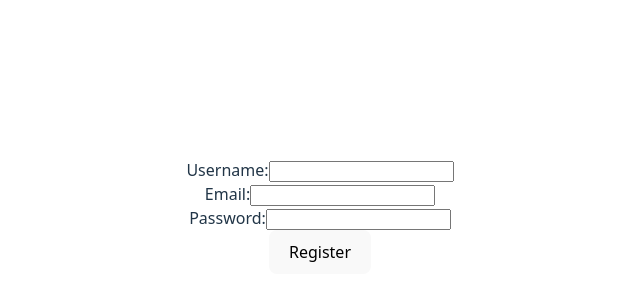
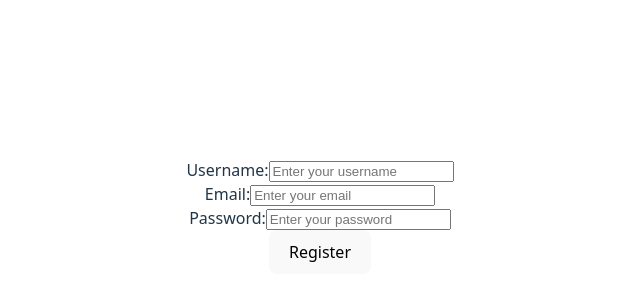
Before and after one commit to Judiedesigns/alx-fe-reactjs, a React (Vite) app in the folder form-handling-react/: page / in a window 1280 px wide. Shown: the part 184-484 px from the top of the page, without its empty margins (320-960 px from the left). Built offline with nearby package versions, Linux system fonts and the light colour scheme.

Commit message:
updated state management

```diff
--- a/form-handling-react/src/components/RegistrationForm.jsx
+++ b/form-handling-react/src/components/RegistrationForm.jsx
@@ -1,34 +1,34 @@
 import React, { useState } from "react";
-import { Formik, Form, Field, ErrorMessage } from "formik";
-import * as Yup from "yup";
-
-const validationSchema = Yup.object({
-  username: Yup.string().required("Username is required"),
-  email: Yup.string()
-    .email("Invalid email address")
-    .required("Email is required"),
-  password: Yup.string().required("Password is required"),
-});
+import { Formik, Form, Field } from "formik";
 
 const FormikForm = () => {
-    const [username, setUsername] = useState("");
-    const [email, setEmail] = useState("");
-    const [password, setPassword] = useState("");
-    const [formData, setFormData] = useState({
-        username: username,
-        email: email,
-        password: password,
-    });
+  const [errors, setErrors] = useState({});
+
+  const validate = (values) => {
+    const newErrors = {};
+    if (!values.username.trim()) newErrors.username = "Username is required";
+    if (!values.email.trim()) newErrors.email = "Email is required";
+    if (!values.password.trim()) newErrors.password = "Password is required";
+    return newErrors;
+  };
+
+  const handleSubmit = (values, { resetForm }) => {
+    const validationErrors = validate(values);
+
+    if (Object.keys(validationErrors).length > 0) {
+      setErrors(validationErrors);
+      return;
+    }
+
+    setErrors({});
+    console.log("Form submitted successfully:", values);
+    resetForm();
+  };
 
   return (
     <Formik
-      initialValues={formData}
-      validationSchema={validationSchema}
-      onSubmit={(values, { resetForm }) => {
-        console.log("Form submitted successfully:", values);
-        setFormData(values); // update useState with formik values
-        resetForm();
-      }}
+      initialValues={{ username: "", email: "", password: "" }}
+      onSubmit={handleSubmit}
     >
       {({ values, handleChange }) => (
         <Form className="flex flex-col gap-4 max-w-md mx-auto mt-6">
@@ -37,19 +37,14 @@ const FormikForm = () => {
             <Field
               type="text"
               name="username"
-              value={username}
-              onChange={(e) => setUsername(e.target.value)}
-            //   onChange={(e) => {
-            //     handleChange(e);
-            //     setFormData({ ...formData, username: e.target.value });
-            //   }}
+              value={values.username}
+              onChange={handleChange}
               className="border border-gray-400 p-2 rounded w-full"
+              placeholder="Enter your username"
             />
-            <ErrorMessage
-              name="username"
-              component="div"
-              className="text-red-500 text-sm"
-            />
+            {errors.username && (
+              <p className="text-red-500 text-sm mt-1">{errors.username}</p>
+            )}
           </div>
 
           <div>
@@ -57,19 +52,14 @@ const FormikForm = () => {
             <Field
               type="email"
               name="email"
-              value={email}
-              onChange={(e) => setEmail(e.target.value)}
-            //   onChange={(e) => {
-            //     handleChange(e);
-            //     setFormData({ ...formData, email: e.target.value });
-            //   }}
+              value={values.email}
+              onChange={handleChange}
               className="border border-gray-400 p-2 rounded w-full"
+              placeholder="Enter your email"
             />
-            <ErrorMessage
-              name="email"
-              component="div"
-              className="text-red-500 text-sm"
-            />
+            {errors.email && (
+              <p className="text-red-500 text-sm mt-1">{errors.email}</p>
+            )}
           </div>
 
           <div>
@@ -77,19 +67,14 @@ const FormikForm = () => {
             <Field
               type="password"
               name="password"
-              value={password}
-            //   onChange={(e) => {
-            //     handleChange(e);
-            //     setFormData({ ...formData, password: e.target.value });
-            //   }}
-              onChange={(e) => setPassword(e.target.value)}
+              value={values.password}
+              onChange={handleChange}
               className="border border-gray-400 p-2 rounded w-full"
+              placeholder="Enter your password"
             />
-            <ErrorMessage
-              name="password"
-              component="div"
-              className="text-red-500 text-sm"
-            />
+            {errors.password && (
+              <p className="text-red-500 text-sm mt-1">{errors.password}</p>
+            )}
           </div>
 
           <button
```
